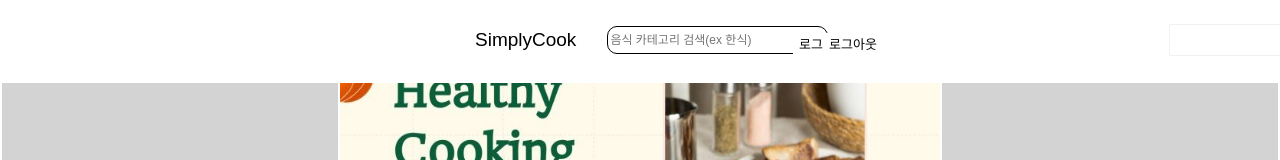
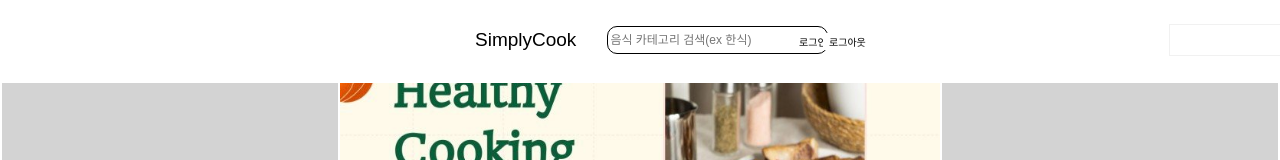
Before and after one commit to bakuuuuuuu/recipe-share-platform, a React (Create React App) app: page / in a window 1280 px wide. Shown: the top 160 px of the page. Built offline with nearby package versions, Linux system fonts and the light colour scheme.

Commit message:
로그인,로그아웃 버튼 폰트 사이즈 변경

```diff
--- a/src/page/Search.jsx
+++ b/src/page/Search.jsx
@@ -42,7 +42,7 @@ const LoginbtnStyles = {
   LoginBtn : {
     float:"right",
     backgroundColor: "white",
-    fontSize: "13px",
+    fontSize: "10px",
     border: "none",
     color: "black",
     position: "fixed", // 상단에 고정
@@ -55,7 +55,7 @@ const LoginbtnStyles = {
   LogoutBtn : {
     float:"right",
     backgroundColor: "white",
-    fontSize: "13px",
+    fontSize: "10px",
     border: "none",
     color: "black",
     position: "fixed", // 상단에 고정
```
